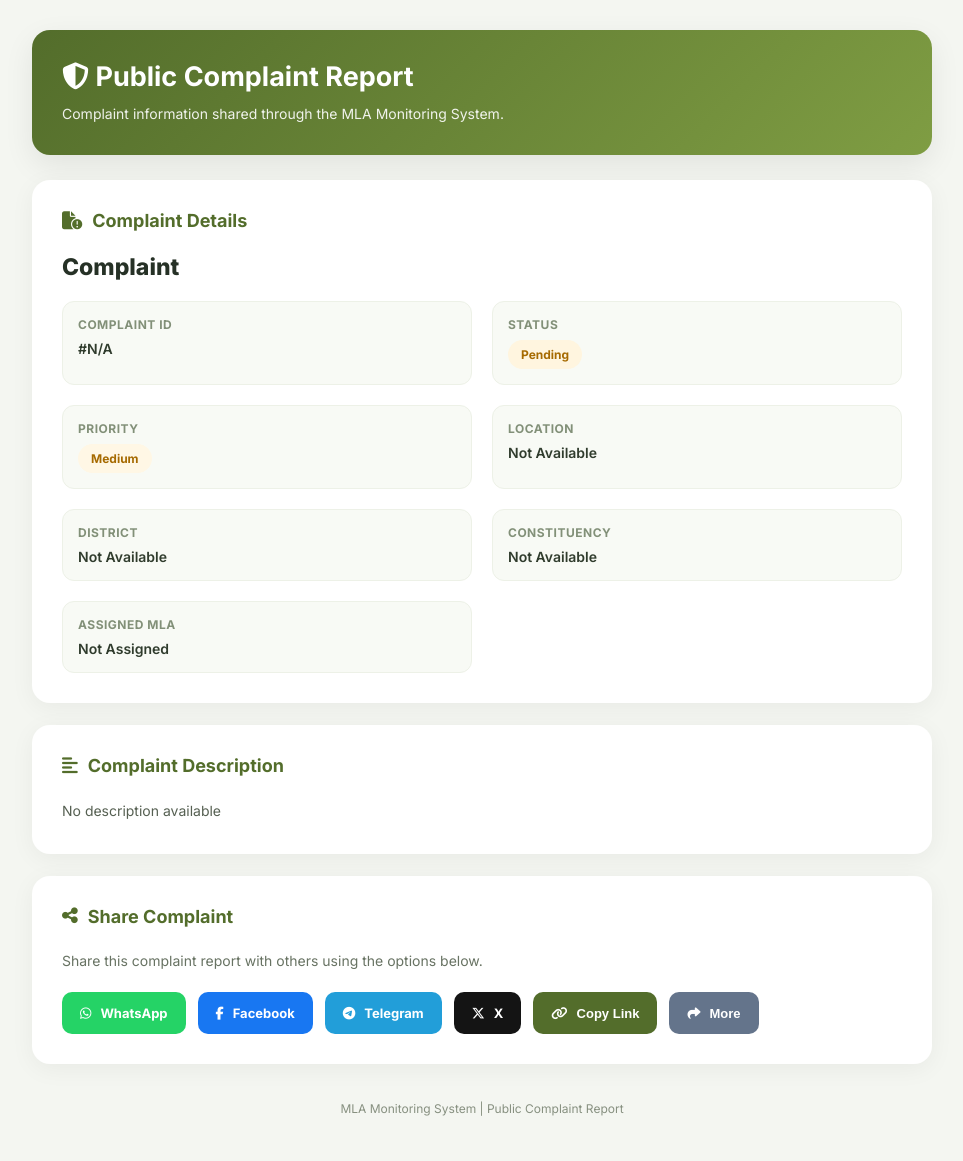
After one commit to virajabsoftware-svg/mla_web_portal, a CodeIgniter 4 app: the page made by app/Views/shared_complaint_form.php in a window 1280 px wide. The commit adds this page. Shown: the whole page, without its empty margins (158-1121 px from the left). Run offline with PHP 8.4 and a stand-in for CodeIgniter, Linux system fonts and the light colour scheme; the template is opened without the code that fills it, so the values that code supplies are empty; some libraries are stand-ins or nearby versions.

Commit message:
complaint share

```diff
--- /dev/null
+++ b/app/Views/shared_complaint_form.php
@@ -0,0 +1,484 @@
+
+<?php
+$complaint = $complaint ?? [];
+$attachments = $attachments ?? [];
+$mlaName = $mlaName ?? 'Not Assigned';
+
+$complaintTitle = $complaint['title'] ?? 'Complaint';
+$complaintId = $complaint['complaint_id'] ?? ($complaint['id'] ?? 'N/A');
+$priority = $complaint['priority'] ?? 'Medium';
+$status = $complaint['status'] ?? 'Pending';
+$location = $complaint['location'] ?? 'Not Available';
+$description = $complaint['description'] ?? 'No description available';
+$district = $complaint['district_name'] ?? 'Not Available';
+$constituency = $complaint['constituency_name'] ?? 'Not Available';
+$createdAt = $complaint['created_at'] ?? null;
+
+$shareUrl = current_url();
+$shareText = 'Complaint: ' . $complaintTitle .
+    ' | Complaint ID: ' . $complaintId .
+    ' | Status: ' . $status .
+    ' | View details: ' . $shareUrl;
+
+$priorityClass = strtolower($priority);
+$statusClass = strtolower(str_replace(' ', '-', $status));
+?>
+
+<!DOCTYPE html>
+<html lang="en">
+<head>
+    <meta charset="UTF-8">
+    <meta name="viewport" content="width=device-width, initial-scale=1.0">
+    <title><?= esc($complaintTitle) ?> | Complaint Report</title>
+
+    <link rel="preconnect" href="https://fonts.googleapis.com">
+    <link href="https://fonts.googleapis.com/css2?family=Inter:wght@400;500;600;700;800&display=swap" rel="stylesheet">
+
+    <link rel="stylesheet" href="https://cdnjs.cloudflare.com/ajax/libs/font-awesome/6.5.0/css/all.min.css">
+
+    <style>
+        * {
+            margin: 0;
+            padding: 0;
+            box-sizing: border-box;
+        }
+
+        body {
+            font-family: 'Inter', sans-serif;
+            background: #f4f6f1;
+            color: #263126;
+            min-height: 100vh;
+            padding: 30px 15px;
+        }
+
+        .container {
+            max-width: 900px;
+            margin: auto;
+        }
+
+        .header {
+            background: linear-gradient(135deg, #536d2b, #7f9d43);
+            color: #fff;
+            padding: 30px;
+            border-radius: 18px;
+            margin-bottom: 25px;
+            box-shadow: 0 10px 30px rgba(0,0,0,.08);
+        }
+
+        .header h1 {
+            font-size: 27px;
+            margin-bottom: 10px;
+        }
+
+        .header p {
+            font-size: 14px;
+            opacity: .9;
+            line-height: 1.6;
+        }
+
+        .report-card {
+            background: #fff;
+            border-radius: 18px;
+            padding: 30px;
+            box-shadow: 0 5px 25px rgba(0,0,0,.05);
+            margin-bottom: 22px;
+        }
+
+        .section-title {
+            font-size: 18px;
+            font-weight: 700;
+            margin-bottom: 22px;
+            color: #536d2b;
+            display: flex;
+            align-items: center;
+            gap: 10px;
+        }
+
+        .complaint-heading {
+            font-size: 23px;
+            font-weight: 800;
+            margin-bottom: 20px;
+            color: #263126;
+            overflow-wrap: anywhere;
+        }
+
+        .details-grid {
+            display: grid;
+            grid-template-columns: repeat(2, 1fr);
+            gap: 20px;
+        }
+
+        .detail-item {
+            padding: 15px;
+            background: #f8faf5;
+            border: 1px solid #edf1e7;
+            border-radius: 12px;
+            min-width: 0;
+        }
+
+        .detail-label {
+            font-size: 12px;
+            font-weight: 700;
+            color: #829078;
+            text-transform: uppercase;
+            margin-bottom: 8px;
+            letter-spacing: .5px;
+        }
+
+        .detail-value {
+            font-size: 14px;
+            font-weight: 600;
+            color: #303c2d;
+            overflow-wrap: anywhere;
+        }
+
+        .description {
+            line-height: 1.8;
+            font-size: 14px;
+            color: #566052;
+            white-space: pre-wrap;
+            overflow-wrap: anywhere;
+        }
+
+        .badge {
+            display: inline-block;
+            padding: 7px 13px;
+            border-radius: 30px;
+            font-size: 12px;
+            font-weight: 700;
+            background: #edf2e5;
+            color: #536d2b;
+        }
+
+        .priority-high,
+        .priority-urgent {
+            background: #fff0ed;
+            color: #c0392b;
+        }
+
+        .priority-medium {
+            background: #fff7e5;
+            color: #a66a00;
+        }
+
+        .priority-low {
+            background: #eaf5ec;
+            color: #287b42;
+        }
+
+        .status-resolved,
+        .status-completed {
+            background: #e7f6eb;
+            color: #238044;
+        }
+
+        .status-pending,
+        .status-in-progress {
+            background: #fff5df;
+            color: #a66a00;
+        }
+
+        .status-escalated,
+        .status-rejected {
+            background: #ffeded;
+            color: #bd3535;
+        }
+
+        .attachments {
+            display: grid;
+            grid-template-columns: repeat(auto-fill, minmax(150px, 1fr));
+            gap: 15px;
+        }
+
+        .attachment img {
+            width: 100%;
+            height: 150px;
+            object-fit: cover;
+            border-radius: 10px;
+            border: 1px solid #e8ece3;
+        }
+
+        .attachment a {
+            display: block;
+            margin-top: 7px;
+            font-size: 12px;
+            color: #536d2b;
+            text-decoration: none;
+            font-weight: 600;
+            overflow-wrap: anywhere;
+        }
+
+        .share-buttons {
+            display: flex;
+            flex-wrap: wrap;
+            gap: 12px;
+        }
+
+        .share-btn {
+            display: inline-flex;
+            align-items: center;
+            justify-content: center;
+            gap: 9px;
+            padding: 13px 18px;
+            border: none;
+            border-radius: 10px;
+            color: #fff;
+            font-size: 13px;
+            font-weight: 700;
+            text-decoration: none;
+            cursor: pointer;
+            transition: .2s;
+        }
+
+        .share-btn:hover {
+            transform: translateY(-2px);
+            opacity: .9;
+        }
+
+        .whatsapp { background: #25D366; }
+        .facebook { background: #1877F2; }
+        .telegram { background: #229ED9; }
+        .twitter { background: #141414; }
+        .copy { background: #536d2b; }
+        .native { background: #64748b; }
+
+        .footer {
+            text-align: center;
+            color: #879080;
+            font-size: 12px;
+            padding: 15px;
+        }
+
+        @media(max-width: 600px) {
+            body { padding: 15px 10px; }
+
+            .header, .report-card {
+                padding: 20px;
+                border-radius: 14px;
+            }
+
+            .header h1 { font-size: 22px; }
+            .complaint-heading { font-size: 19px; }
+
+            .details-grid {
+                grid-template-columns: 1fr;
+                gap: 12px;
+            }
+
+            .share-btn {
+                flex: 1 1 calc(50% - 10px);
+                padding: 12px 10px;
+            }
+        }
+    </style>
+</head>
+
+<body>
+
+<div class="container">
+
+    <div class="header">
+        <h1><i class="fa-solid fa-shield-halved"></i> Public Complaint Report</h1>
+        <p>Complaint information shared through the MLA Monitoring System.</p>
+    </div>
+
+    <div class="report-card">
+
+        <div class="section-title">
+            <i class="fa-solid fa-file-circle-exclamation"></i>
+            Complaint Details
+        </div>
+
+        <h2 class="complaint-heading"><?= esc($complaintTitle) ?></h2>
+
+        <div class="details-grid">
+
+            <div class="detail-item">
+                <div class="detail-label">Complaint ID</div>
+                <div class="detail-value">#<?= esc($complaintId) ?></div>
+            </div>
+
+            <div class="detail-item">
+                <div class="detail-label">Status</div>
+                <div class="detail-value">
+                    <span class="badge status-<?= esc($statusClass) ?>">
+                        <?= esc($status) ?>
+                    </span>
+                </div>
+            </div>
+
+            <div class="detail-item">
+                <div class="detail-label">Priority</div>
+                <div class="detail-value">
+                    <span class="badge priority-<?= esc($priorityClass) ?>">
+                        <?= esc($priority) ?>
+                    </span>
+                </div>
+            </div>
+
+            <div class="detail-item">
+                <div class="detail-label">Location</div>
+                <div class="detail-value"><?= esc($location) ?></div>
+            </div>
+
+            <div class="detail-item">
+                <div class="detail-label">District</div>
+                <div class="detail-value"><?= esc($district) ?></div>
+            </div>
+
+            <div class="detail-item">
+                <div class="detail-label">Constituency</div>
+                <div class="detail-value"><?= esc($constituency) ?></div>
+            </div>
+
+            <div class="detail-item">
+                <div class="detail-label">Assigned MLA</div>
+                <div class="detail-value"><?= esc($mlaName) ?></div>
+            </div>
+
+            <?php if (!empty($createdAt)): ?>
+                <div class="detail-item">
+                    <div class="detail-label">Submitted Date</div>
+                    <div class="detail-value">
+                        <?= esc(date('d M Y, h:i A', strtotime($createdAt))) ?>
+                    </div>
+                </div>
+            <?php endif; ?>
+
+        </div>
+    </div>
+
+    <div class="report-card">
+        <div class="section-title">
+            <i class="fa-solid fa-align-left"></i>
+            Complaint Description
+        </div>
+
+        <p class="description"><?= esc($description) ?></p>
+    </div>
+
+    <?php if (!empty($attachments)): ?>
+        <div class="report-card">
+            <div class="section-title">
+                <i class="fa-solid fa-paperclip"></i>
+                Attached Evidence
+            </div>
+
+            <div class="attachments">
+                <?php foreach ($attachments as $file): ?>
+                    <?php
+                    $fileUrl = base_url('uploads/complaint/' . rawurlencode(basename($file)));
+                    $extension = strtolower(pathinfo($file, PATHINFO_EXTENSION));
+                    $isImage = in_array($extension, ['jpg', 'jpeg', 'png', 'gif', 'webp']);
+                    ?>
+
+                    <div class="attachment">
+                        <?php if ($isImage): ?>
+                            <a href="<?= esc($fileUrl) ?>" target="_blank" rel="noopener noreferrer">
+                                <img src="<?= esc($fileUrl) ?>" alt="Complaint attachment">
+                            </a>
+                        <?php endif; ?>
+
+                        <a href="<?= esc($fileUrl) ?>" target="_blank" rel="noopener noreferrer">
+                            <i class="fa-solid fa-download"></i>
+                            View Attachment
+                        </a>
+                    </div>
+                <?php endforeach; ?>
+            </div>
+        </div>
+    <?php endif; ?>
+
+    <div class="report-card">
+        <div class="section-title">
+            <i class="fa-solid fa-share-nodes"></i>
+            Share Complaint
+        </div>
+
+        <p style="font-size:14px;color:#687363;line-height:1.7;margin-bottom:20px;">
+            Share this complaint report with others using the options below.
+        </p>
+
+        <div class="share-buttons">
+
+            <a class="share-btn whatsapp"
+               href="https://wa.me/?text=<?= rawurlencode($shareText) ?>"
+               target="_blank" rel="noopener noreferrer">
+                <i class="fa-brands fa-whatsapp"></i> WhatsApp
+            </a>
+
+            <a class="share-btn facebook"
+               href="https://www.facebook.com/sharer/sharer.php?u=<?= rawurlencode($shareUrl) ?>"
+               target="_blank" rel="noopener noreferrer">
+                <i class="fa-brands fa-facebook-f"></i> Facebook
+            </a>
+
+            <a class="share-btn telegram"
+               href="https://t.me/share/url?url=<?= rawurlencode($shareUrl) ?>&text=<?= rawurlencode($shareText) ?>"
+               target="_blank" rel="noopener noreferrer">
+                <i class="fa-brands fa-telegram"></i> Telegram
+            </a>
+
+            <a class="share-btn twitter"
+               href="https://twitter.com/intent/tweet?text=<?= rawurlencode($shareText) ?>"
+               target="_blank" rel="noopener noreferrer">
+                <i class="fa-brands fa-x-twitter"></i> X
+            </a>
+
+            <button type="button" class="share-btn copy" onclick="copyComplaintLink()">
+                <i class="fa-solid fa-link"></i> Copy Link
+            </button>
+
+            <button type="button" class="share-btn native" id="nativeShareBtn">
+                <i class="fa-solid fa-share"></i> More
+            </button>
+
+        </div>
+    </div>
+
+    <div class="footer">
+        <p>MLA Monitoring System | Public Complaint Report</p>
+    </div>
+
+</div>
+
+<script>
+    const complaintShareUrl = <?= json_encode($shareUrl) ?>;
+    const complaintShareText = <?= json_encode($shareText) ?>;
+
+    async function copyComplaintLink() {
+        try {
+            await navigator.clipboard.writeText(complaintShareUrl);
+            alert('Complaint link copied successfully!');
+        } catch (error) {
+            const input = document.createElement('textarea');
+            input.value = complaintShareUrl;
+            document.body.appendChild(input);
+            input.select();
+            document.execCommand('copy');
+            input.remove();
+            alert('Complaint link copied successfully!');
+        }
+    }
+
+    document.getElementById('nativeShareBtn').addEventListener('click', async function () {
+        if (navigator.share) {
+            try {
+                await navigator.share({
+                    title: 'Complaint Report',
+                    text: complaintShareText,
+                    url: complaintShareUrl
+                });
+            } catch (error) {
+                if (error.name !== 'AbortError') {
+                    alert('Unable to share this report.');
+                }
+            }
+        } else {
+            copyComplaintLink();
+        }
+    });
+</script>
+
+</body>
+</html>
```
Also changed, not shown: app/Config/Routes.php (+8 -0 lines), app/Controllers/User/Complaint.php (+63 -5 lines), app/Views/user/Complaint.php (+35 -7 lines).
